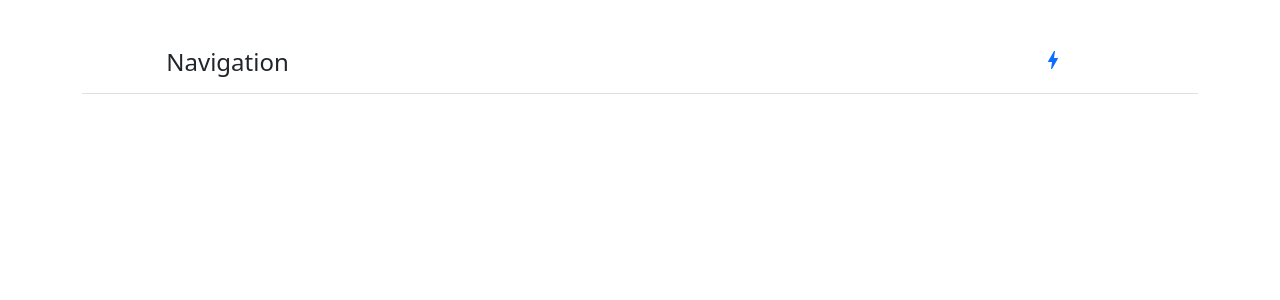
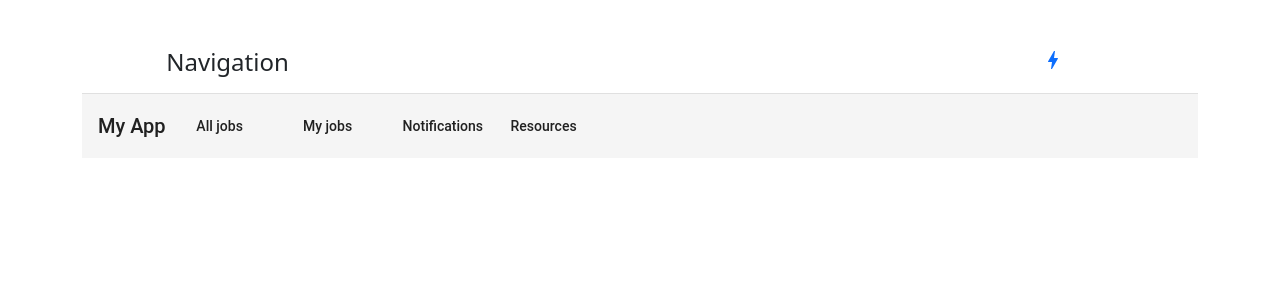
Before and after one commit to JOBJACK/JJ-Angular-Material-navigation, an Angular app: page / in a window 1280 px wide. Shown: the top 300 px of the page. Built offline with nearby package versions, Linux system fonts and the light colour scheme.

Commit message:
1 binaries uploaded

```diff
--- a/src/app/app.component.html
+++ b/src/app/app.component.html
@@ -15,5 +15,26 @@
       </div>
     </div>
     <mat-divider></mat-divider>
+    <p>
+      <mat-toolbar>
+       <!-- <button mat-icon-button class="example-icon" aria-label="Example icon-button with menu icon">
+        <mat-icon>menu</mat-icon>
+      </button> -->
+      <span>My App</span>
+      <span class="example-spacer"></span>
+      <button mat-button>
+        All jobs
+      </button>
+      <button mat-button>
+        My jobs
+      </button>
+      <button mat-button>
+        Notifications
+      </button>
+      <button mat-button>
+        Resources
+      </button>
+    </mat-toolbar>
+    </p>
   </section>
 </div>
--- a/src/app/app.module.ts
+++ b/src/app/app.module.ts
@@ -4,6 +4,7 @@
 import { MatIconModule } from '@angular/material/icon';
 import { MatDividerModule } from '@angular/material/divider';
 import { MatTooltipModule } from '@angular/material/tooltip';
+import { MatToolbarModule } from '@angular/material/toolbar';
 
 import { AppComponent } from './app.component';
 import { HttpClientModule } from '@angular/common/http';
@@ -16,6 +17,7 @@
     MatIconModule,
     MatDividerModule,
     MatTooltipModule,
+    MatToolbarModule,
   ],
   declarations: [AppComponent],
   bootstrap: [AppComponent],
```
Also changed, not shown: src/assets/JOBJACK ORIGINAL.png (added).
